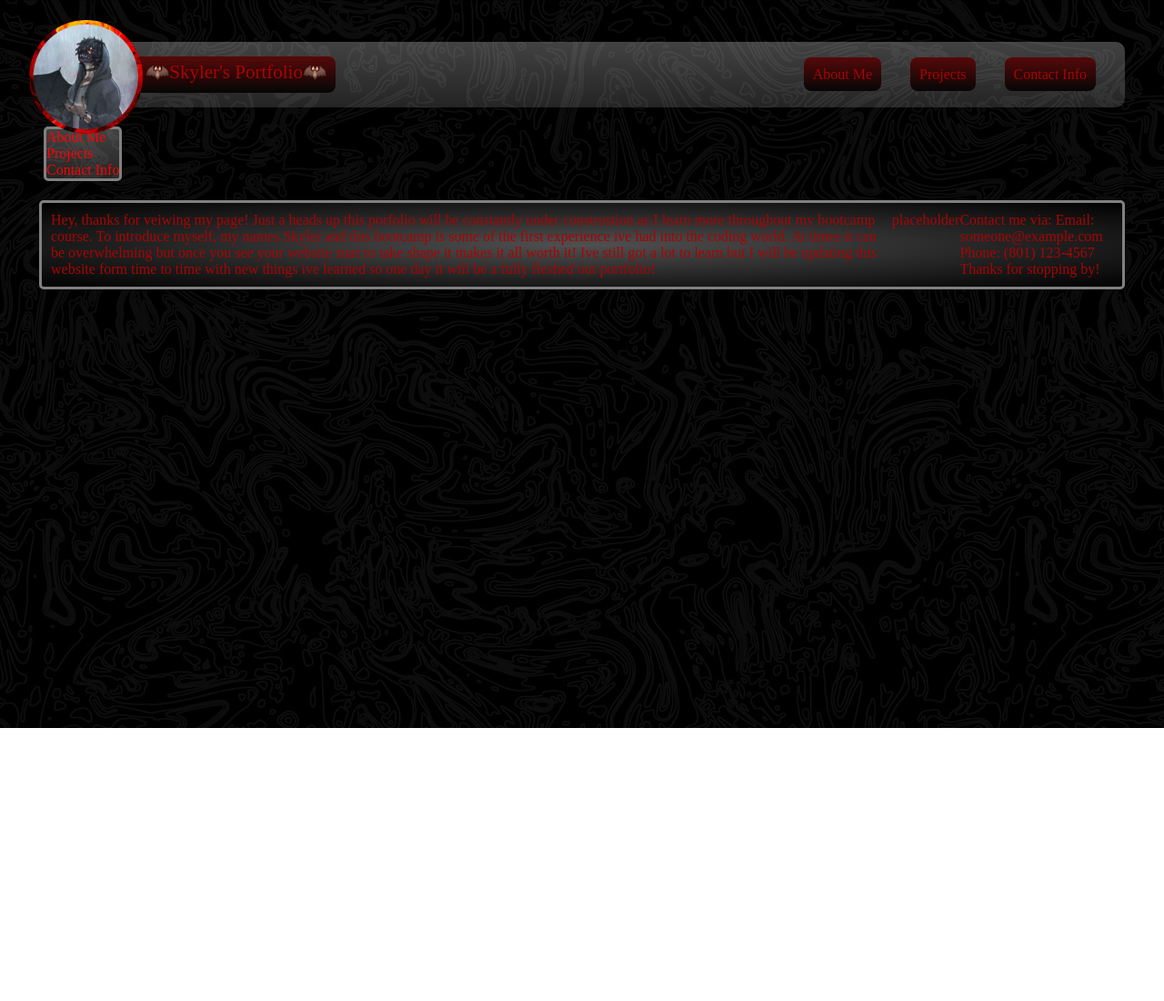
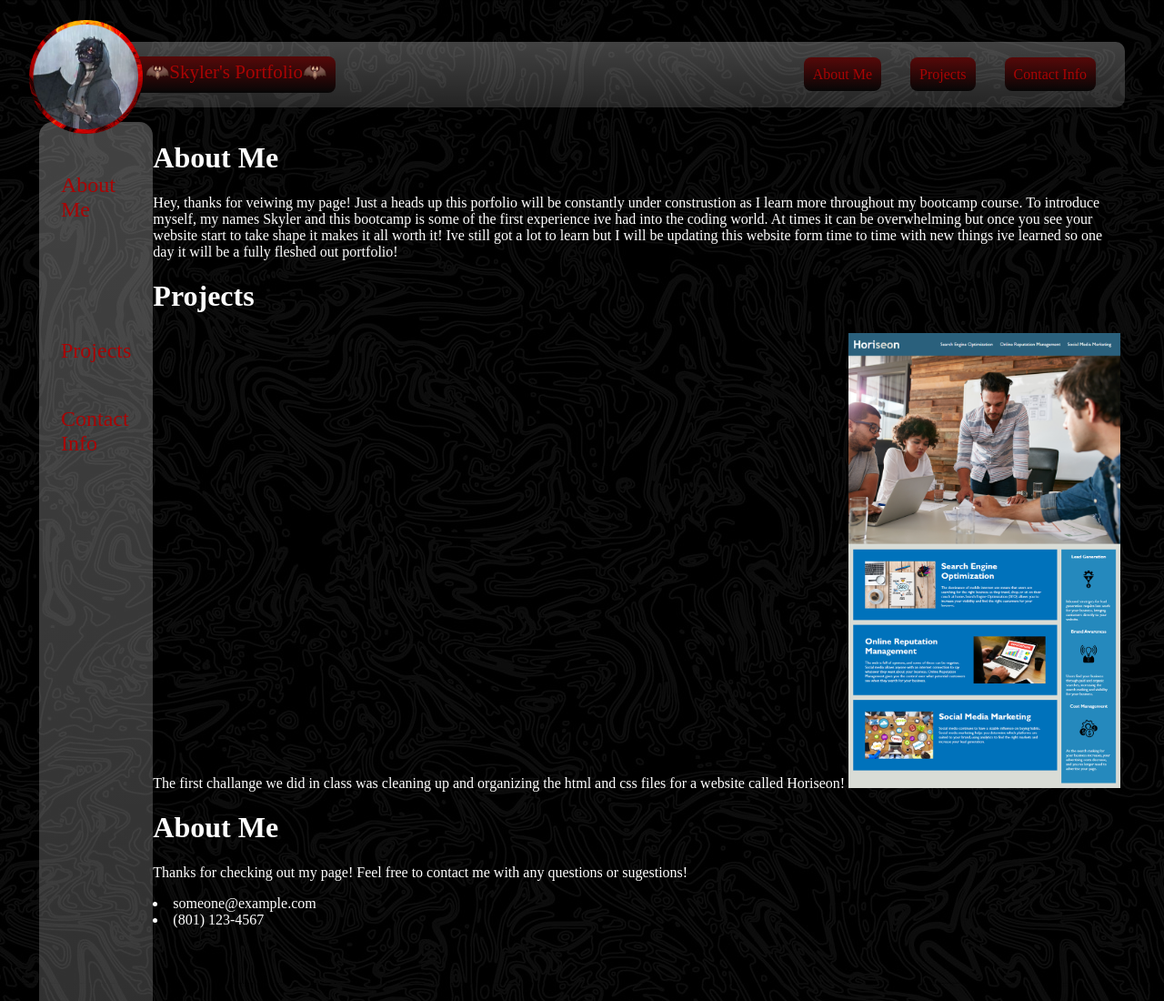
Before and after one commit to Ricochet227/Portfolio, a plain HTML site: page index.html in a window 1280 px wide. Shown: the top 1100 px of the page at 91% size. Before the commit the page ends 800 px from the top, so only its background shows below. Drawn offline with Linux system fonts and the light colour scheme.

Commit message:
Added body elements
Added content to the body

```diff
--- a/Assets/style.css
+++ b/Assets/style.css
@@ -58,38 +58,65 @@
     background: linear-gradient(to top, #060606, #560909);
 }
 
-.content{
+.side{
     display: flex;
-    list-style-type: none;
+    min-height: 100vh;
 }
 
 .sidebar{
-    margin: 5px 5px;
-
-    color: red;
-    list-style-type: none;
+    height: 100rem;
+    display: flex;
+    flex-direction: column;
+    align-items: center;
+    flex: 1 1 0;
+    max-width: 165px;
+    padding: 2rem 1rem;
     background:linear-gradient(#ffffff42,#ffffff24);
-    border-style: solid;
-    border-width: 3px;
-    border-color:grey;
-    border-radius: 5px;
+    border-radius: 15px;
 }
 
-.sidebar-item{
-    list-style-type: none;
+.sidebar .menu {
+    margin: 0 -1rem;
 }
 
-.body{
+.sidebar .menu .menu-item1{
+    margin-bottom: 5rem;
+    justify-content: center;
     display: flex;
-    border-style: solid;
-    border-color:grey;
-    border-radius: 5px;
+    padding: 1em;
     color: #a90404;
-    padding: 10px;
-    background: radial-gradient(#505050,#010101);
-    list-style-type: none;
+    text-decoration: none;
+    font-size: x-large;
 }
 
-.body-item{
+.sidebar .menu .menu-item2{
+
+    justify-content: center;
     display: flex;
+    padding: 1em;
+    color: #a90404;
+    text-decoration: none;
+    font-size: x-large;
 }
+
+.sidebar .menu .menu-item3{
+
+    justify-content: center;
+    display: flex;
+    padding: 1em;
+    color: #a90404;
+    text-decoration: none;
+    font-size: x-large;
+}
+
+.content{
+    color:white
+}
+
+.placeholder{
+    height: 500px;
+}
+
+.Horiseon{
+    height: 500px;
+}
--- a/index.html
+++ b/index.html
@@ -6,35 +6,49 @@
     <title>🦇Skyler's Portfolio🦇</title>
 </head>
 
-<body class="doc">
-    <img src="./Assets/RedPFP.png" class="PFP">
-        <navbar>
+<body>
+    <navbar>
+        <img src="./Assets/RedPFP.png" class="PFP">
             <ul class="nav-list">
                 <li class="nav-item">🦇Skyler's Portfolio🦇</li>
                 <li class="nav-item"><a href="#">About Me</a></li>
                 <li class="nav-item"><a href="#">Projects</a></li>
                 <li class="nav-item"><a href="#">Contact Info</a></li>
             </ul>
-        </navbar>
-    </header>
+        </img>
+    </navbar>
 
-<main class="content">
-        <sidebar class="sidebar">
-                <li class="sidebar-item">About Me</li>
+    <side class="side">
 
-                <li class="sidebar-item">Projects</li>
+        <aside class="sidebar">
 
-                <li class="sidebar-item">Contact Info</li>
-        </sidebar>
+            <nav class="menu">
+                <a href="#" class="menu-item1">About Me</a>
+                <a href="#" class="menu-item2">Projects</a>
+                <a href="#" class="menu-item3">Contact Info</a>
+            </nav>
+        </aside>
 
-</main>
-    <body>
-        <ul class="body">
-            <li class="body-item">Hey, thanks for veiwing my page! Just a heads up this porfolio will be constantly under construstion as I learn more throughout my bootcamp course. To introduce myself, my names Skyler and this bootcamp is some of the first experience ive had into the coding world. At times it can be overwhelming but once you see your website start to take shape it makes it all worth it! Ive still got a lot to learn but I will be updating this website form time to time with new things ive learned so one day it will be a fully fleshed out portfolio! </li>
-            <li class="body-item">placeholder</li>
-            <li class="body-item">Contact me via: Email: someone@example.com Phone: (801) 123-4567 Thanks for stopping by!</li>
-        </ul>
-    </body>
+        <main class="content">
+            <h1>About Me</h1>
+                <p>
+                Hey, thanks for veiwing my page! Just a heads up this porfolio will be constantly under construstion as I learn more throughout my bootcamp course. To introduce myself, my names Skyler and this bootcamp is some of the first experience ive had into the coding world. At times it can be overwhelming but once you see your website start to take shape it makes it all worth it! Ive still got a lot to learn but I will be updating this website form time to time with new things ive learned so one day it will be a fully fleshed out portfolio!
+                </p>
+            <h1>Projects</h1>
+                <p>
+                    The first challange we did in class was cleaning up and organizing the html and css files for a website called Horiseon!
+                    <img src="./Assets/01-html-css-git-homework-demo.png" class="Horiseon"></img>
+                </p>
+            <h1>About Me</h1>
+                <p>
+                    Thanks for checking out my page! Feel free to contact me with any questions or sugestions!
+                </p>
+                <li>
+                    someone@example.com
+                </li>
+                <li>
+                    (801) 123-4567
+                </li>
+        </main>
+    </side>
 </body>
-
-</html>
```
Also changed, not shown: Assets/01-html-css-git-homework-demo.png (added), Assets/ComingSoonB.jpg (added).
